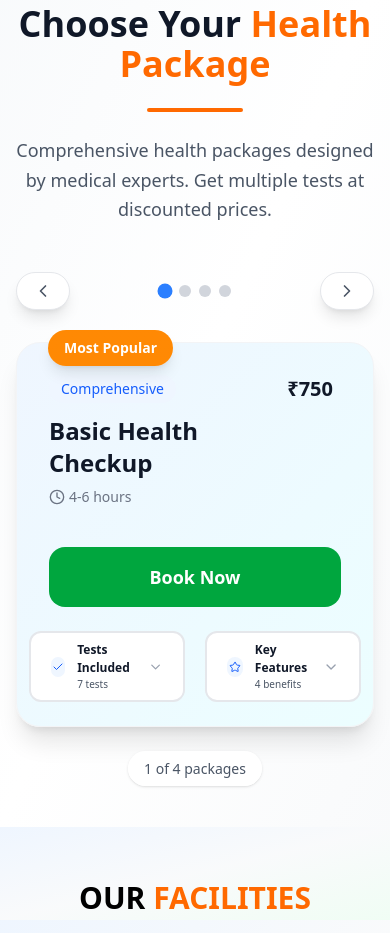
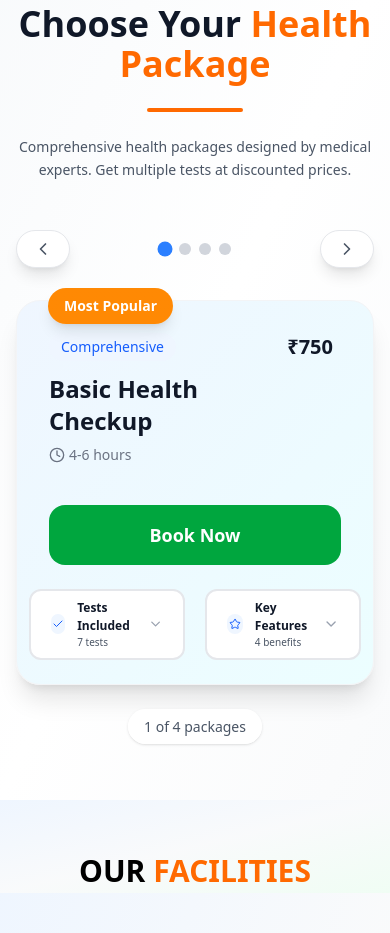
Before and after one commit to Aryanvishwakarma01/diagnostic-site, a React (Vite) app: page / in a window 390 px wide. Shown: the part 1340-2273 px from the top of the page. Built offline with nearby package versions, Linux system fonts and the light colour scheme.

Commit message:
packages text size fixed

```diff
--- a/src/components/Packages.jsx
+++ b/src/components/Packages.jsx
@@ -188,7 +188,7 @@ const Packages = () => {
                         <span className={`text-transparent bg-clip-text bg-gradient-to-r bg-orange-500 transition-all duration-500`}> Health Package</span>
                     </h1>
                     <div className={`w-24 h-1 bg-gradient-to-r bg-orange-500 mx-auto rounded-full mb-6 transition-all duration-500`}></div>
-                    <p className="text-gray-600 text-lg max-w-2xl mx-auto leading-relaxed">
+                    <p className="text-gray-600 text-sm sm:text-lg max-w-2xl mx-auto leading-relaxed">
                         Comprehensive health packages designed by medical experts. Get multiple tests at discounted prices.
                     </p>
                 </div>
```
